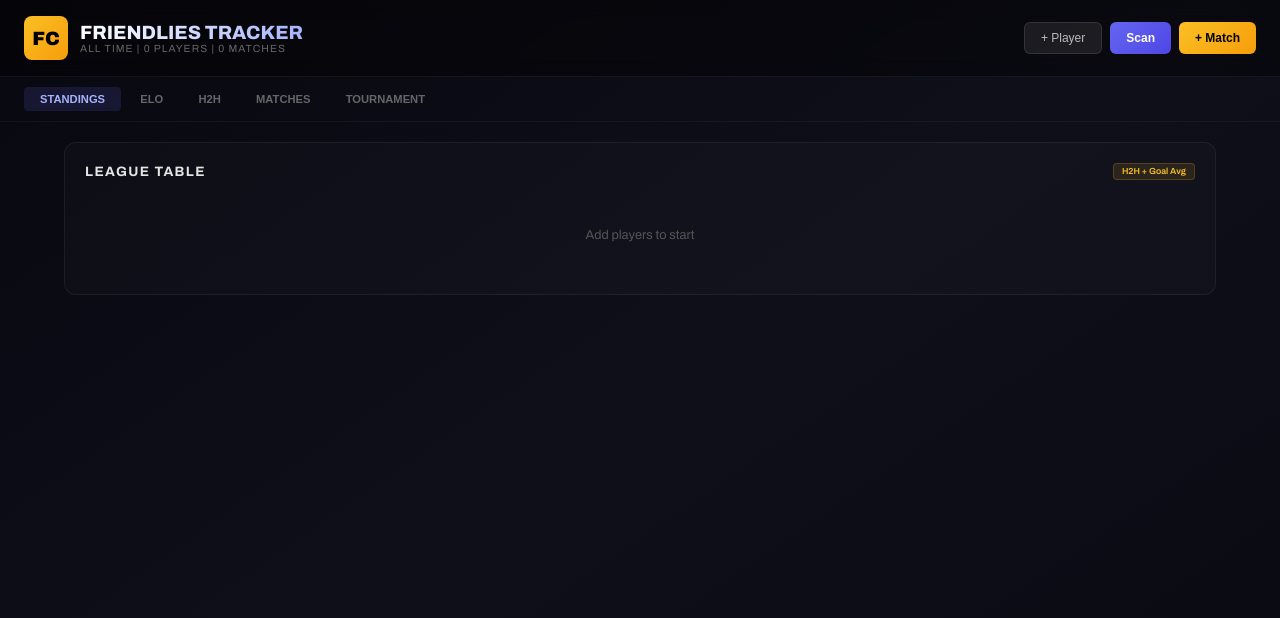
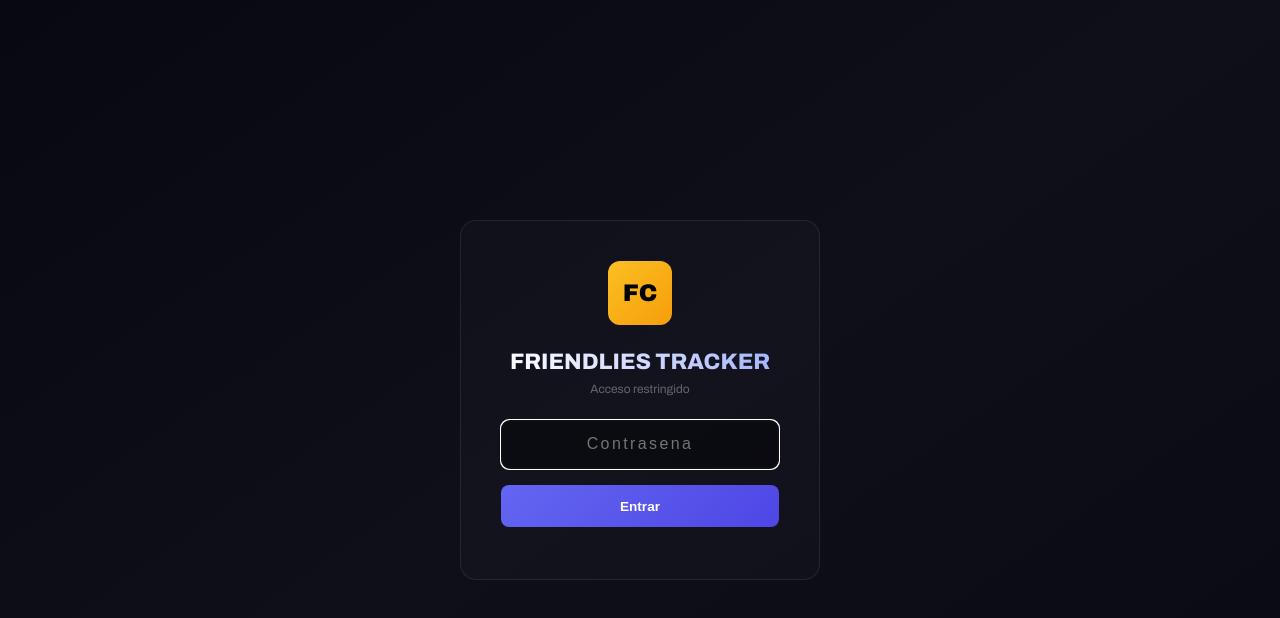
Before and after one commit to bitc0x/fc-friendlies-tracker, a Next.js app: page / in a window 1280 px wide. Shown: the top 618 px of the page. Built offline with nearby package versions, Linux system fonts and the light colour scheme.

Commit message:
Add password gate (password: piturca)

```diff
--- a/app/FCTracker.js
+++ b/app/FCTracker.js
@@ -57,7 +57,7 @@ const storage = {
 };
 
 // ============ MAIN COMPONENT ============
-export default function FCTracker() {
+function FCTracker() {
   const [view, setView] = useState('standings');
   const [players, setPlayers] = useState([]);
   const [matches, setMatches] = useState([]);
@@ -975,4 +975,83 @@ const s = {
   ocrDetected: { textAlign: 'center', padding: '0.75rem', background: 'rgba(74,222,128,0.08)', borderRadius: '6px', marginBottom: '0.75rem' },
   ocrScoreDisplay: { fontSize: '1rem', fontWeight: '700', color: '#4ade80' },
   ocrError: { textAlign: 'center', padding: '1rem', background: 'rgba(239,68,68,0.08)', borderRadius: '6px', color: '#fca5a5' },
+  // Password gate styles
+  pwContainer: { minHeight: '100vh', background: 'linear-gradient(145deg, #080810, #0f0f1a, #0a0a12)', display: 'flex', alignItems: 'center', justifyContent: 'center', padding: '1rem' },
+  pwBox: { background: 'rgba(255,255,255,0.02)', border: '1px solid rgba(255,255,255,0.08)', borderRadius: '16px', padding: '2.5rem', maxWidth: '360px', width: '100%', textAlign: 'center' },
+  pwLogo: { width: '64px', height: '64px', background: 'linear-gradient(135deg, #fbbf24, #f59e0b)', borderRadius: '12px', display: 'flex', alignItems: 'center', justifyContent: 'center', fontWeight: '900', fontSize: '1.5rem', color: '#000', margin: '0 auto 1.5rem' },
+  pwTitle: { fontSize: '1.4rem', fontWeight: '800', marginBottom: '0.5rem', background: 'linear-gradient(90deg, #fff, #a5b4fc)', WebkitBackgroundClip: 'text', WebkitTextFillColor: 'transparent' },
+  pwSubtitle: { fontSize: '0.75rem', color: '#666', marginBottom: '1.5rem' },
+  pwInput: { width: '100%', padding: '0.85rem 1rem', background: 'rgba(0,0,0,0.4)', border: '2px solid rgba(255,255,255,0.1)', borderRadius: '8px', color: '#fff', fontSize: '1rem', textAlign: 'center', letterSpacing: '0.15em', marginBottom: '1rem', boxSizing: 'border-box' },
+  pwInputError: { borderColor: 'rgba(239,68,68,0.5)' },
+  pwBtn: { width: '100%', padding: '0.85rem', background: 'linear-gradient(135deg, #6366f1, #4f46e5)', border: 'none', borderRadius: '8px', color: '#fff', fontWeight: '700', fontSize: '0.85rem', cursor: 'pointer', marginBottom: '0.75rem' },
+  pwError: { color: '#f87171', fontSize: '0.75rem', marginTop: '0.5rem' },
 };
+
+// ============ PASSWORD GATE ============
+const PASSWORD = 'piturca';
+
+function PasswordGate({ onSuccess }) {
+  const [input, setInput] = useState('');
+  const [error, setError] = useState(false);
+  const [shake, setShake] = useState(false);
+
+  const handleSubmit = (e) => {
+    e.preventDefault();
+    if (input.toLowerCase() === PASSWORD) {
+      storage.set('fct-auth', true);
+      onSuccess();
+    } else {
+      setError(true);
+      setShake(true);
+      setTimeout(() => setShake(false), 500);
+      setInput('');
+    }
+  };
+
+  return (
+    <div style={s.pwContainer}>
+      <form onSubmit={handleSubmit} style={{...s.pwBox, animation: shake ? 'shake 0.5s ease-in-out' : 'none'}}>
+        <div style={s.pwLogo}>FC</div>
+        <h1 style={s.pwTitle}>FRIENDLIES TRACKER</h1>
+        <p style={s.pwSubtitle}>Acceso restringido</p>
+        <input
+          type="password"
+          placeholder="Contrasena"
+          value={input}
+          onChange={(e) => { setInput(e.target.value); setError(false); }}
+          style={{...s.pwInput, ...(error ? s.pwInputError : {})}}
+          autoFocus
+        />
+        <button type="submit" style={s.pwBtn}>Entrar</button>
+        {error && <p style={s.pwError}>Contrasena incorrecta</p>}
+      </form>
+      <style>{`@keyframes shake{0%,100%{transform:translateX(0)}20%,60%{transform:translateX(-8px)}40%,80%{transform:translateX(8px)}}`}</style>
+    </div>
+  );
+}
+
+// ============ APP WRAPPER WITH AUTH ============
+function AppWrapper() {
+  const [authenticated, setAuthenticated] = useState(false);
+  const [checking, setChecking] = useState(true);
+
+  useEffect(() => {
+    const auth = storage.get('fct-auth');
+    if (auth === true) {
+      setAuthenticated(true);
+    }
+    setChecking(false);
+  }, []);
+
+  if (checking) {
+    return <div style={s.pwContainer}><div style={s.pwLogo}>FC</div></div>;
+  }
+
+  if (!authenticated) {
+    return <PasswordGate onSuccess={() => setAuthenticated(true)} />;
+  }
+
+  return <FCTracker />;
+}
+
+export default AppWrapper;
```
